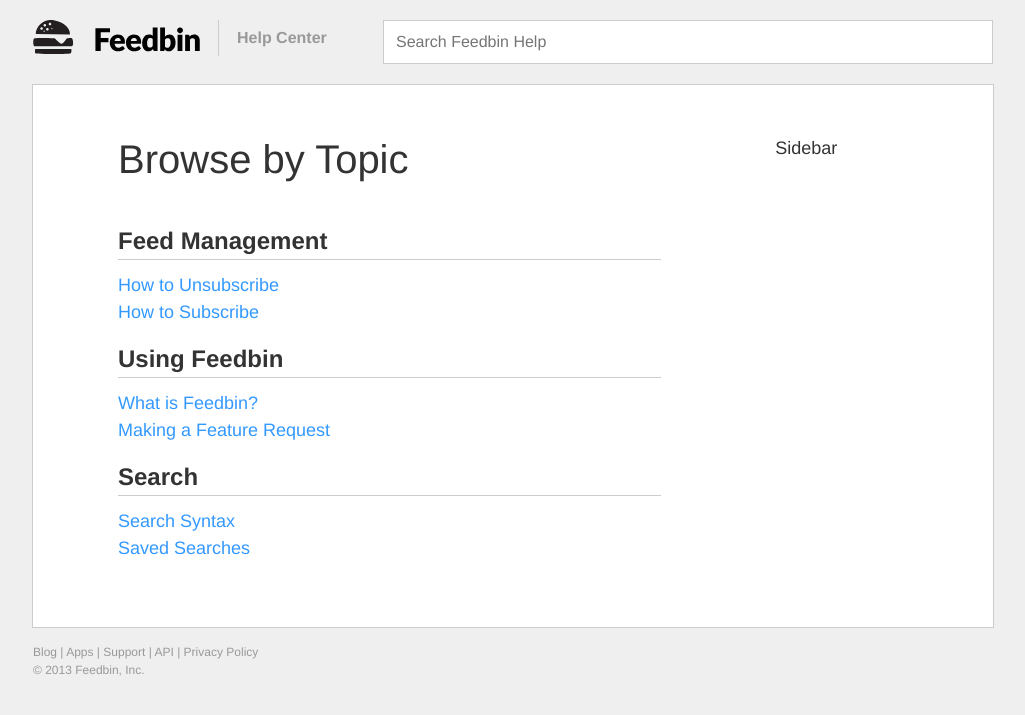
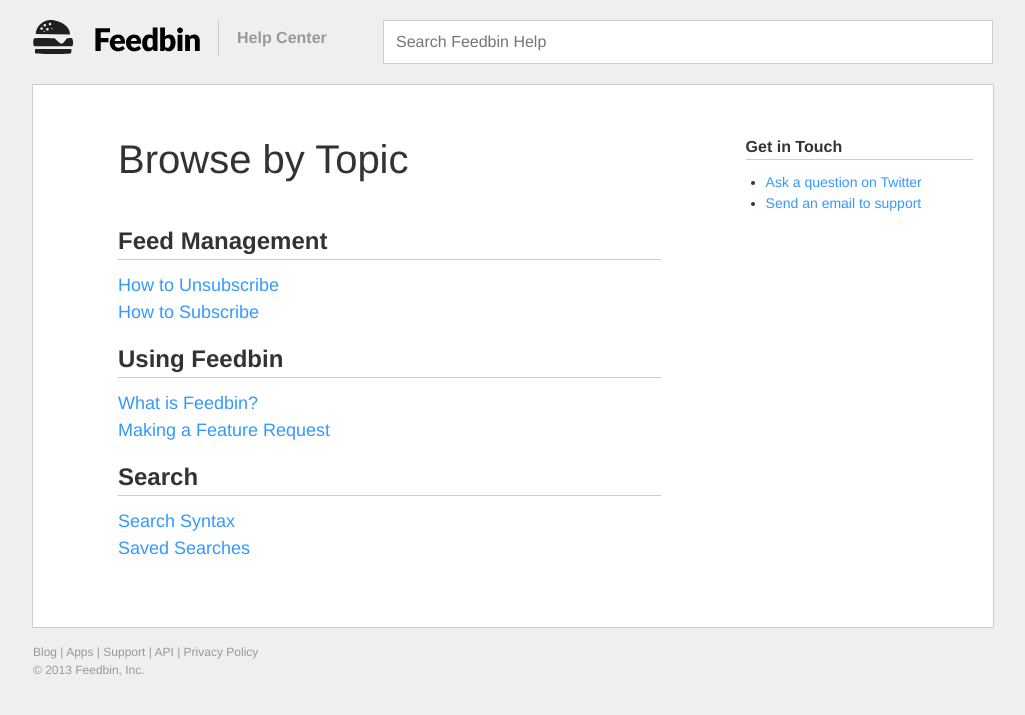
Before and after one commit to willrobin/feedbin-help, a Jekyll site: the page built from index.html, in a window 1280 px wide. Shown: the top 715 px of the page, without its empty margins (127-1152 px from the left). Built offline with Jekyll 4.4.1, drawn with Linux system fonts in a browser that asks for light colours; the list of posts is cut into pages by our own code.

Commit message:
Added sidebar links.

```diff
--- a/assets/stylesheets/css.css
+++ b/assets/stylesheets/css.css
@@ -375,11 +375,21 @@
 
 .sidebar {
 	float: right;
-	width: 22.680412371134%;
+	width: 25.7731958763%;
+	padding-right: 20px;
 }
 
 .inner-content {
 	padding: 0 85px;
+}
+
+.sidebar {
+	font-size: 14px;
+}
+
+.sidebar h2 {
+	border-bottom: 1px solid #CCC;
+	font-size: 16px;
 }
 
 footer {
--- a/index.html
+++ b/index.html
@@ -22,7 +22,11 @@
 			{% endfor %}
 		</div>
 		<div class="sidebar">
-			Sidebar
+			<h2>Get in Touch</h2>
+			<ul>
+				<li><a href="https://twitter.com/intent/tweet?text=@feedbin%20">Ask a question on Twitter</a></li>
+				<li><a href="mailto:support@feedbin.me">Send an email to support</a></li>
+			</ul>
 		</div>
 	</div>
 </div>
```
